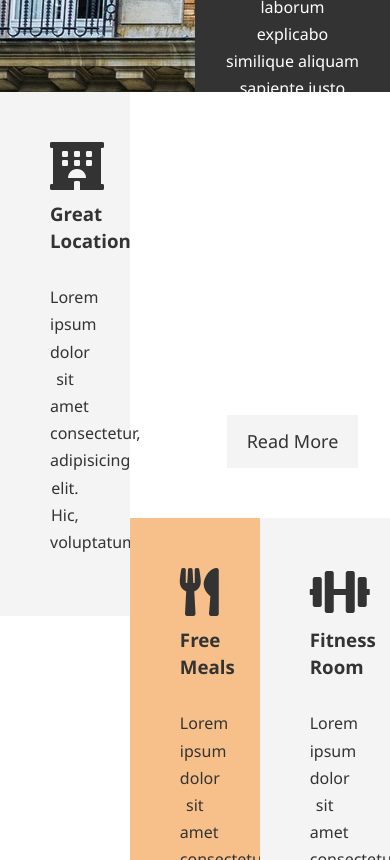
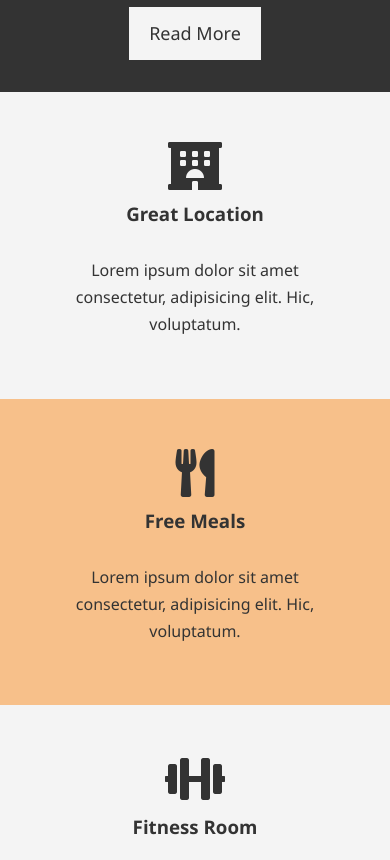
Before and after one commit to kwillard95/hotel-css-project, a plain HTML site: page index.html in a window 390 px wide. Shown: the part 1140-2000 px from the top of the page. Drawn offline with Linux system fonts and the light colour scheme.

Commit message:
Mobile-responsive landing page

```diff
--- a/css/mobile.css
+++ b/css/mobile.css
@@ -12,4 +12,22 @@
   border-bottom: #444 dotted 1px;
 }
 
-/* Home  */
+/* Home Info */
+
+/* #home-info {
+  height: 550px;
+} */
+
+#home-info .info-img {
+  display: none;
+}
+
+#home-info .info-content {
+  float: none;
+  width: 100%;
+}
+
+.box {
+  float: none;
+  width: 100%;
+}
```
Also changed, not shown: about.html (+1 -0 lines), contact.html (+1 -0 lines).
